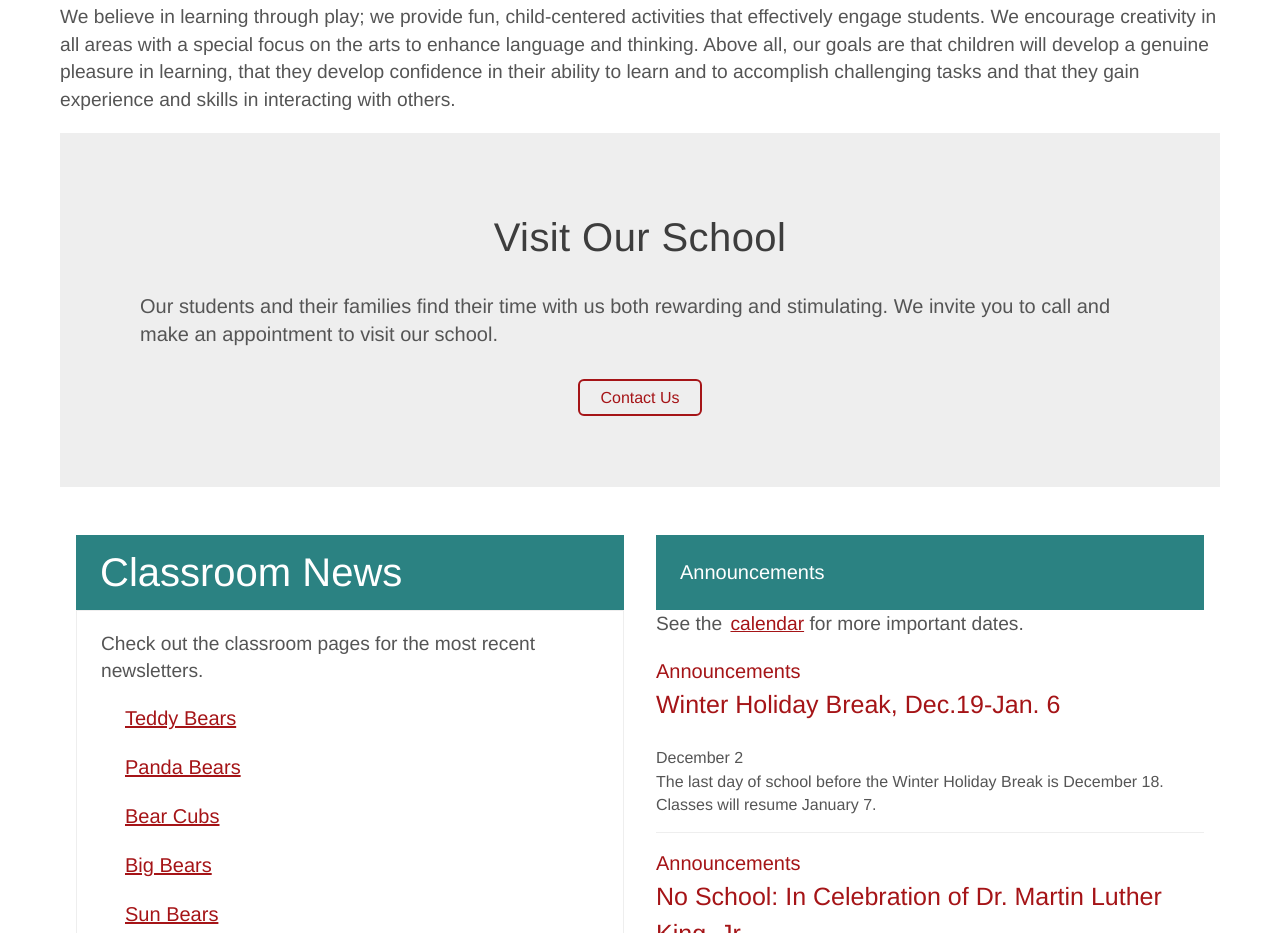
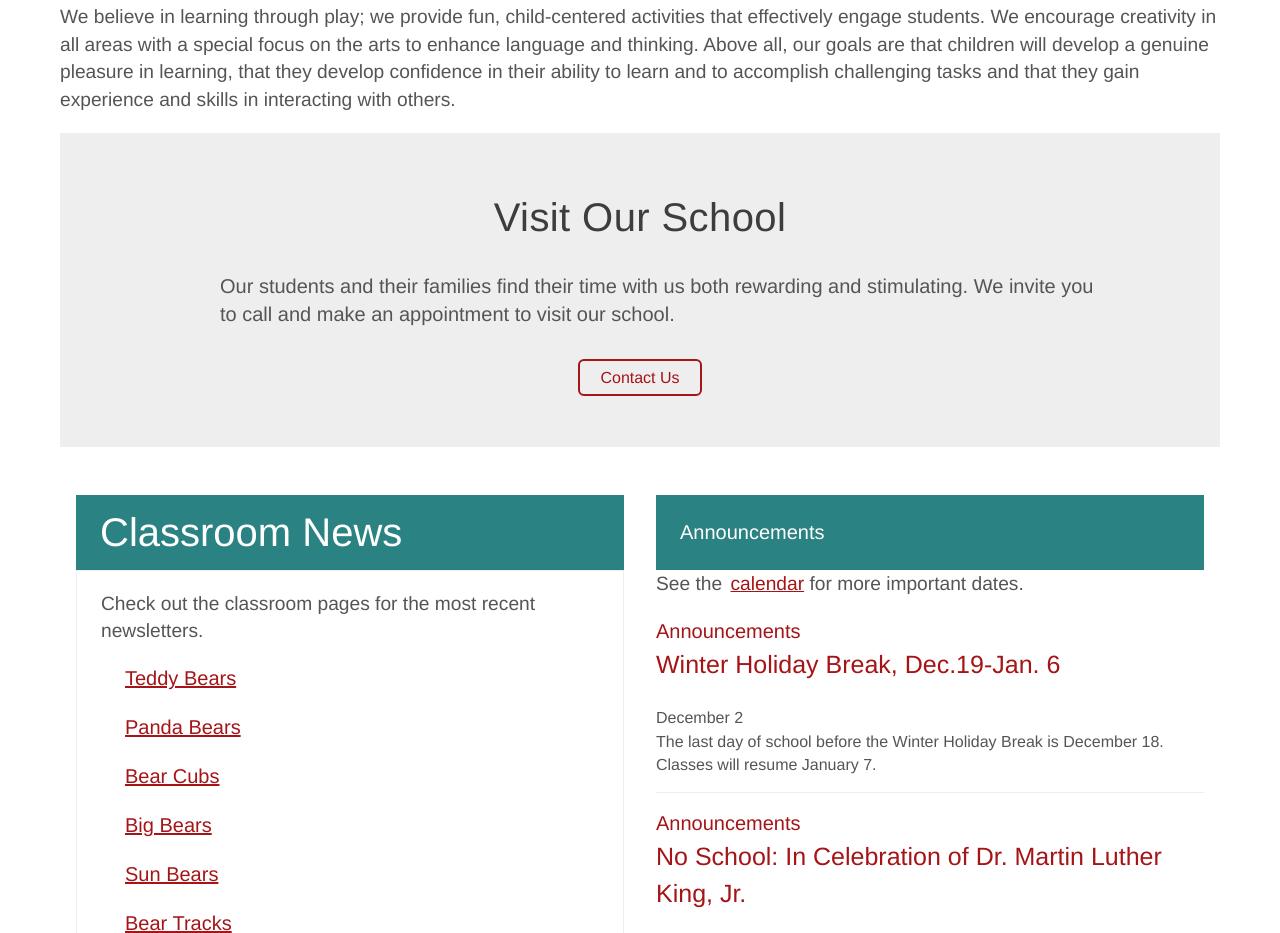
Before and after one commit to cse256-sp2021/information-foraging-maihannguyen, a website: page files/index.html in a window 1280 px wide. Shown: the part 1095-2028 px from the top of the page. Drawn offline with nearby package versions, Linux system fonts and the light colour scheme; files that its build step writes are made by us from their sources; files whose address does not match are found by name.

Commit message:
aligning visit our school and changing padding

```diff
--- a/files/css/index.css
+++ b/files/css/index.css
@@ -16,13 +16,15 @@
 #visit-our-school {
     text-align: center;
     background-color: #eee;
-    padding: 80px;
+    padding: 60px;
     margin-bottom: 2em;
 }
 
 #visit-our-school p {
     text-align: left;
     margin-bottom: 2em;
+    margin-right:3em;
+    margin-left:5em;
     font-size: 1.25em;
 }
 
```
